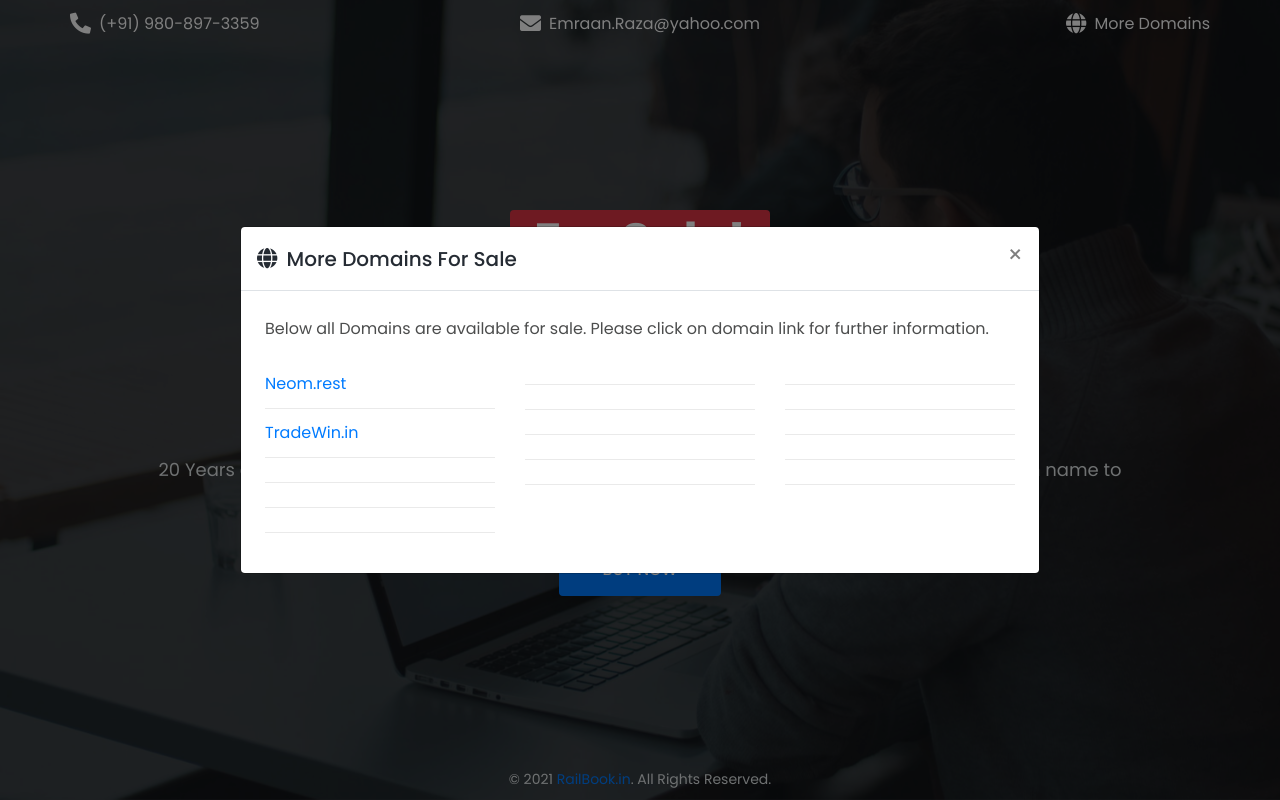
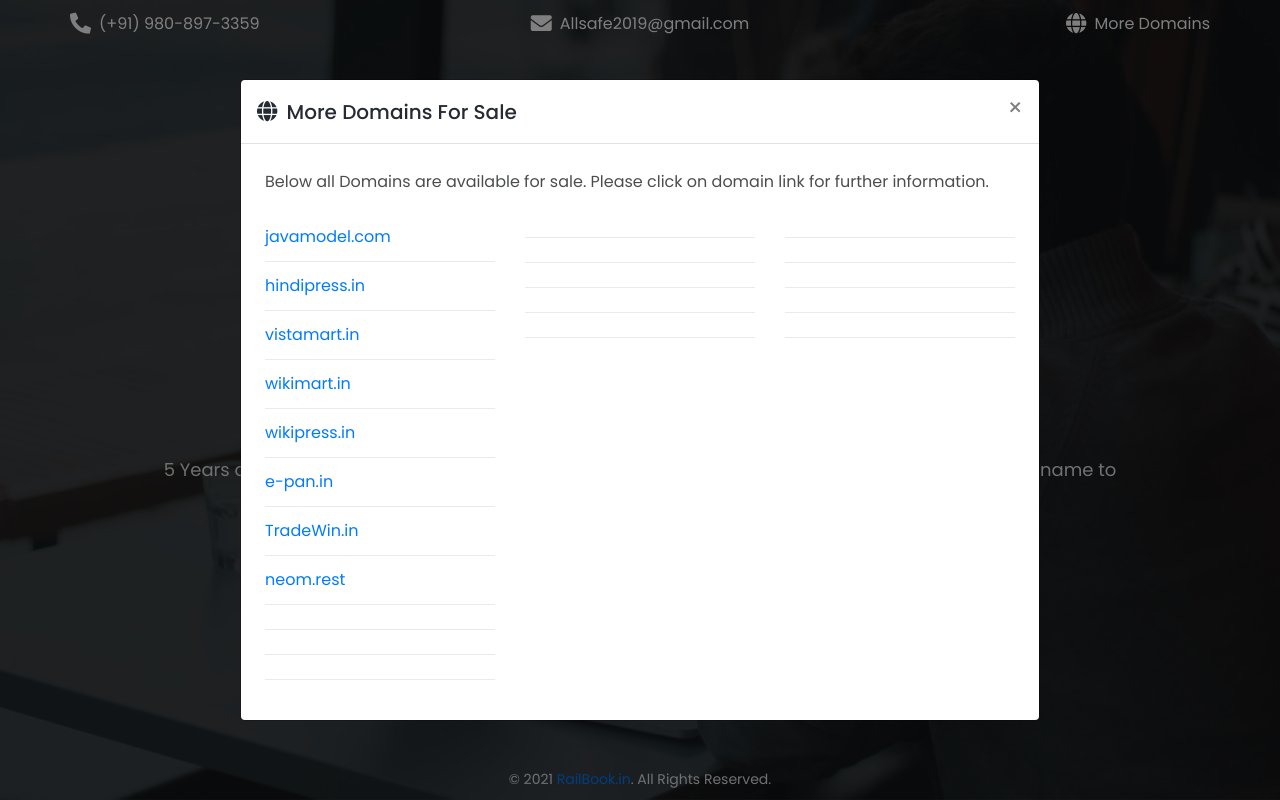
Before and after one commit to EmraanRaza/hindipress, a plain HTML site: page index.html in a window 1280 px wide. Both pictures are taken after a click on the link "More Domains". Drawn offline with Linux system fonts and the light colour scheme.

Commit message:
Update index.html

```diff
--- a/index.html
+++ b/index.html
@@ -44,7 +44,7 @@
         <div class="container pt-2">
           <div class="row text-white">
             <div class="col-sm-6 col-md-4 d-flex align-items-center justify-content-center justify-content-md-start"> <span class="text-5 mr-2"><i class="fas fa-phone-alt"></i></span>(+91) 980-897-3359 </div>
-            <div class="col-sm-6 col-md-4 d-flex align-items-center justify-content-center mt-2 mt-sm-0"> <span class="text-5 mr-2"><i class="fas fa-envelope"></i></span><a class="text-white" href="mailto:emraan.raza@yahoo.com">Emraan.Raza@yahoo.com</a> </div>
+            <div class="col-sm-6 col-md-4 d-flex align-items-center justify-content-center mt-2 mt-sm-0"> <span class="text-5 mr-2"><i class="fas fa-envelope"></i></span><a class="text-white" href="mailto:allsafe2019@gmail.com">Allsafe2019@gmail.com</a> </div>
             <div class="col-md-4 d-flex align-items-center justify-content-center justify-content-md-end mt-2 mt-md-0"> <span class="text-5 mr-2"><i class="fas fa-globe"></i></span><a class="text-white" data-toggle="modal" data-target="#more-domains" href="#">More Domains</a> </div>
           </div>
         </div>
@@ -55,8 +55,8 @@
             <div class="col-12 text-center mx-auto">
               <h1 class="text-12 text-white bg-danger d-inline-block font-weight-700 rounded px-4 mb-4">For Sale!</h1>
               <h2 class="text-13 font-weight-700 text-white mb-4">RailBook.in</h2>
-              <h3 class="text-white font-weight-400 mb-4">Estimated value <span class="badge badge-success text-7 font-weight-600">$500</span></h3>
-              <p class="text-4 text-light mb-4 mx-lg-5">20 Years old premium domain name available for instantly purchase. Invest in a premium domain name to launch your brand.</p>
+              <h3 class="text-white font-weight-400 mb-4">Estimated value <span class="badge badge-success text-7 font-weight-600">$100</span></h3>
+              <p class="text-4 text-light mb-4 mx-lg-5">5 Years old premium domain name available for instantly purchase. Invest in a premium domain name to launch your brand.</p>
               <a class="btn btn-primary text-uppercase" target="_blank" href="https://www.namecheap.com/domains/registration/results/?domain=railbook.in">Buy Now</a> </div>
           </div>
         </div>
@@ -118,8 +118,14 @@
         <div class="row">
           <div class="col-sm-6 col-lg-4">
             <ul class="list-style-2">
-              <li><a href="#">Neom.rest</a></li>
-              <li><a href="#">TradeWin.in</a></li>
+              <li><a href="javamodel.com">javamodel.com</a></li>
+              <li><a href="hindipress.in">hindipress.in</a></li>
+			  <li><a href="vistamart.in">vistamart.in</a></li>
+			  <li><a href="wikimart.in">wikimart.in</a></li>
+			  <li><a href="wikipress.in">wikipress.in</a></li>
+			  <li><a href="e-pan.in">e-pan.in</a></li>
+			  <li><a href="tradewin.in">TradeWin.in</a></li>
+			  <li><a href="neom.rest">neom.rest</a></li>
               <li><a href="#"></a></li>
               <li><a href="#"></a></li>
               <li><a href="#"></a></li>
```
